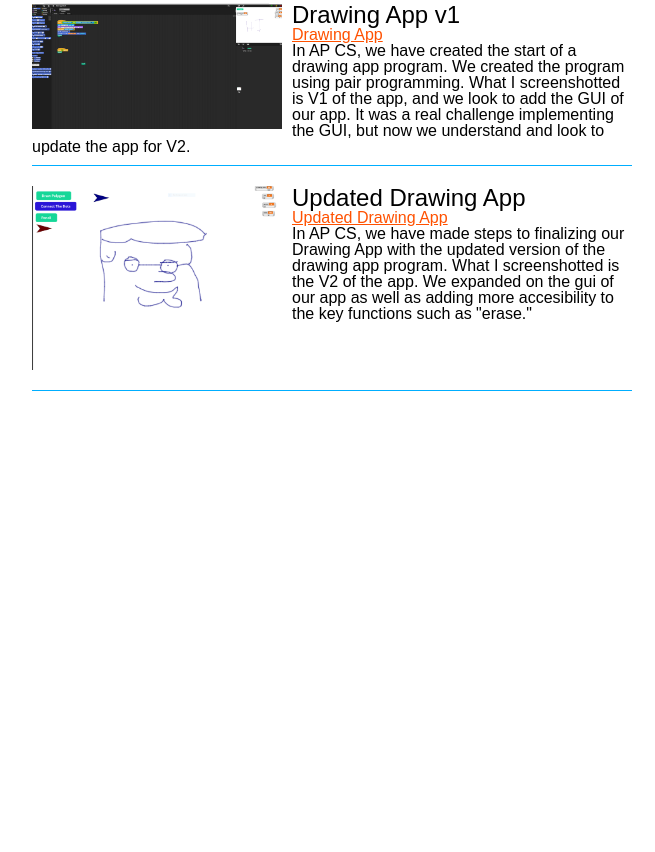
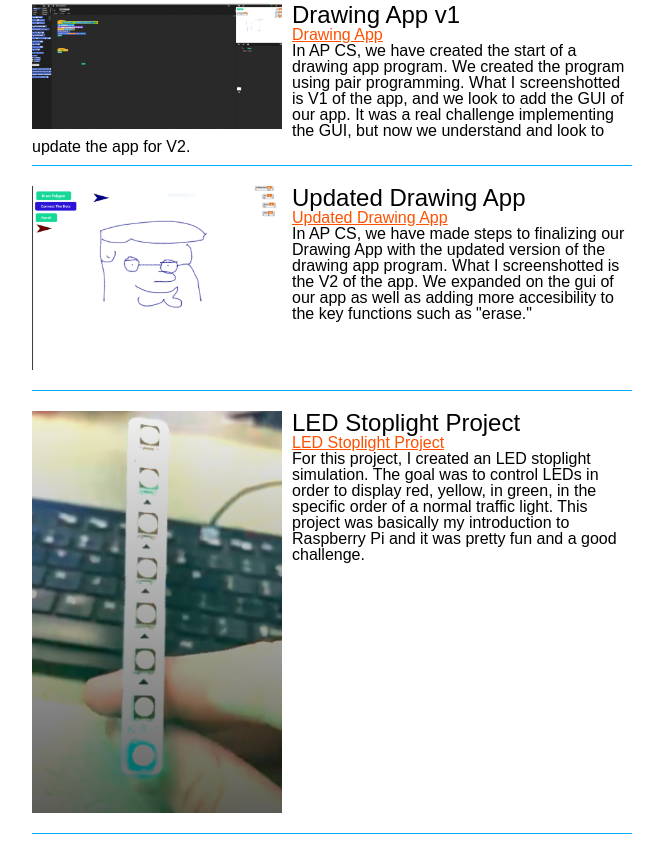
Before and after one commit to ianmgordon/ap-cs-project-site, a website: page index.html in a window 1280 px wide. Shown: the part 472-1324 px from the top of the page, without its empty margins (308-963 px from the left). Before the commit the page ends 883 px from the top, so only its background shows below. Drawn offline with Linux system fonts and the light colour scheme.

Commit message:
Update index.html

```diff
--- a/index.html
+++ b/index.html
@@ -30,9 +30,9 @@
         <img src="img/Scratch.PNG" alt="Scratch.PNG" />
         <h2>Scratch HW</h2>
         <p>
-          <a href="https://scratch.mit.edu/projects/1058980365/"
-            >Scratch Summer Homework</a
-          >
+          <a href="https://scratch.mit.edu/projects/1058980365/">
+            Scratch Summer Homework
+          </a>
         </p>
         <p>
           Over the summer, I made a game for my AP CS class. In the game, you
@@ -49,9 +49,9 @@
         <img src="img/Favicon.PNG" alt="Favicon.PNG" />
         <h2>Favicon</h2>
         <p>
-          <a href="https://studio.code.org/s/csp1-2024/lessons/8/levels/4"
-            >Favicon Project</a
-          >
+          <a href="https://studio.code.org/s/csp1-2024/lessons/8/levels/4">
+            Favicon Project
+          </a>
         </p>
         <p>
           Recently, we have been assigned to create a pixelated image. The goal
@@ -69,8 +69,9 @@
         <p>
           <a
             href="https://snap.berkeley.edu/snap/snap.html#present:Username=iangordon&ProjectName=draw%20app%20latest"
-            >Drawing App</a
           >
+            Drawing App
+          </a>
         </p>
         <p>
           In AP CS, we have created the start of a drawing app program. We
@@ -88,8 +89,9 @@
         <p>
           <a
             href="https://snap.berkeley.edu/snap/snap.html#present:Username=iangordon&ProjectName=Drawing%20App%20Finn%20%26%20Ian"
-            >Updated Drawing App</a
           >
+            Updated Drawing App
+          </a>
         </p>
         <p>
           In AP CS, we have made steps to finalizing our Drawing App with the
@@ -99,6 +101,25 @@
         </p>
         <div class="clear"></div>
       </div>
+
+      <!-- LED Stoplight Project -->
+      <div class="project">
+        <img src="img/LEDStoplight.PNG" alt="LED Stoplight Project Image" />
+        <h2>LED Stoplight Project</h2>
+        <p>
+          <a href="https://example.com/led-stoplight-project"
+            >LED Stoplight Project</a
+          >
+        </p>
+        <p>
+          For this project, I created an LED stoplight simulation. The goal was
+          to control LEDs in order to display red, yellow, in green, in the
+          specific order of a normal traffic light. This project was basically
+          my introduction to Raspberry Pi and it was pretty fun and a good
+          challenge.
+        </p>
+        <div class="clear"></div>
+      </div>
     </div>
   </body>
 </html>
```
